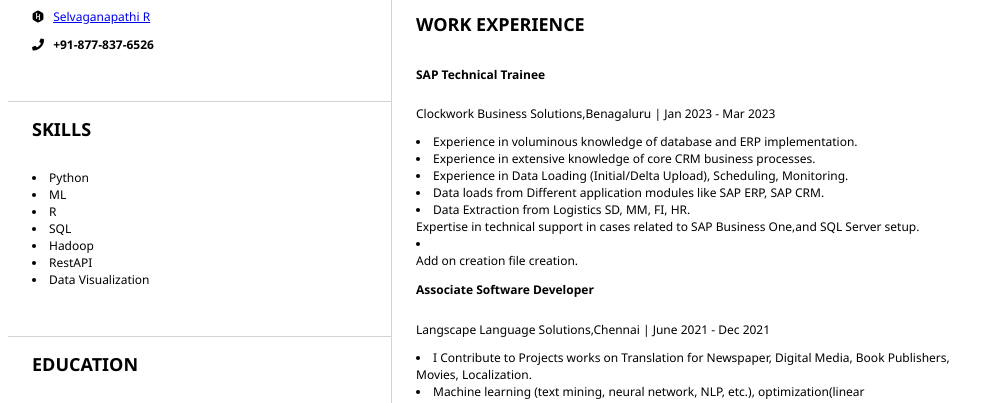
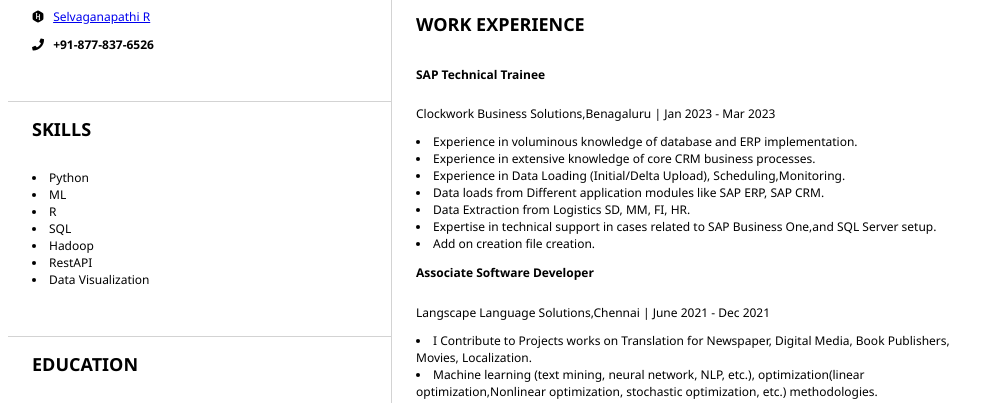
Before and after one commit to selvaganapathi-DA/Resume, a plain HTML site: page index.html in a window 1280 px wide. Shown: the part 365-768 px from the top of the page, without its empty margins (152-1138 px from the left). Drawn offline with Linux system fonts and the light colour scheme.

Commit message:
Update index.html

```diff
--- a/index.html
+++ b/index.html
@@ -94,16 +94,13 @@
                         Clockwork Business Solutions,Benagaluru | Jan 2023 - Mar 2023
                     </p>
                     <p>
-                        <li>Experience in voluminous knowledge of database and ERP
-implementation.</li>
+                        <li>Experience in voluminous knowledge of database and ERP implementation.</li>
                         <li>Experience in extensive knowledge of core CRM business processes.</li>
-                        <li>Experience in Data Loading (Initial/Delta Upload), Scheduling,
-Monitoring.</li>
-			    <li>Data loads from Different application modules like SAP ERP, SAP CRM.
-</li>
+                        <li>Experience in Data Loading (Initial/Delta Upload), Scheduling,Monitoring.</li>
+			    <li>Data loads from Different application modules like SAP ERP, SAP CRM.</li>
 			    <li>Data Extraction from Logistics SD, MM, FI, HR.</li>
-				</li> Expertise in technical support in cases related to SAP Business One,and SQL Server setup.</li>
-<li></li>Add on creation file creation.</li>
+		  <li> Expertise in technical support in cases related to SAP Business One,and SQL Server setup.</li>
+                <li>Add on creation file creation.</li>
 		    </p>
 <h3><b>Associate Software Developer</b></h3>
                     <p>
```
